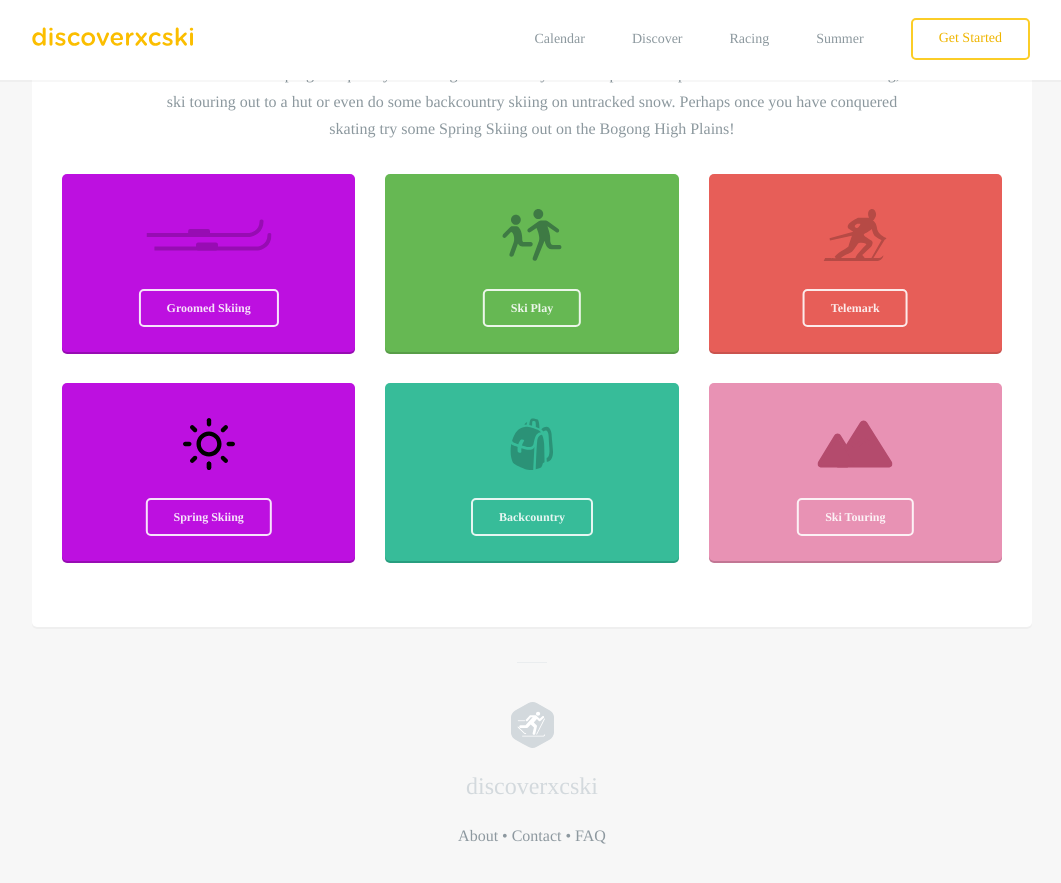
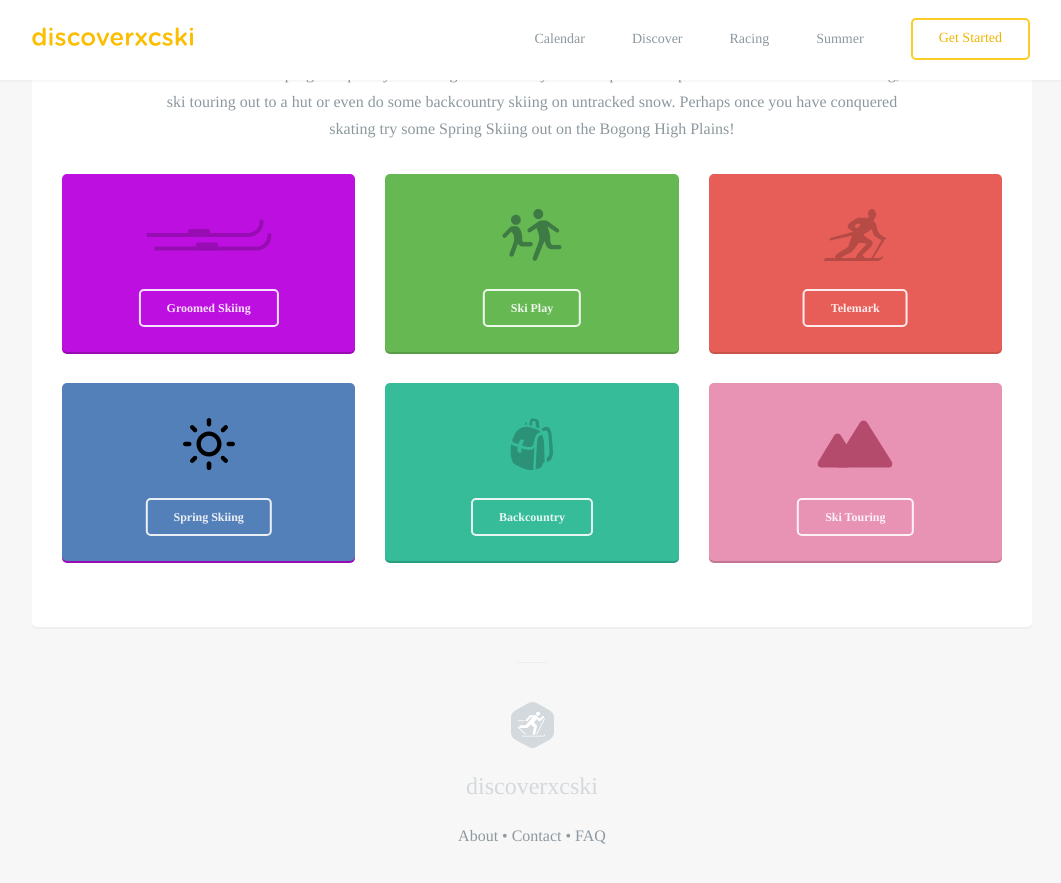
Before and after one commit to robcatto/robcatto.github.io, a Jekyll site: the page built from discoverxc/index.html, in a window 1280 px wide and 900 px high, scrolled down 1710 px. Shown: the top 883 px of the window, without its empty margins (108-1169 px from the left). Built offline with Jekyll 4.4.1, drawn with Linux system fonts in a browser that asks for light colours; some web fonts are replaced; Markdown is read by kramdown in place of the engine named in the settings.

Commit message:
Update index.html

```diff
--- a/discoverxc/index.html
+++ b/discoverxc/index.html
@@ -212,7 +212,7 @@ layout: default
                                                 </div>
                         </div>
                         <div class="column three">
-                                                <div class="callout-card nav-card" style="background-color: #BD10E0;box-shadow: 0px 2px 0px rgba(151, 12, 179, 1);">
+                                                <div class="callout-card nav-card" style="background-color: #5380B8; box-shadow: 0px 2px 0px rgba(151, 12, 179, 1);">
                                                     <svg width="125px" height="155px" viewBox="0 0 90 90" version="1.1" xmlns="http://www.w3.org/2000/svg" xmlns:xlink="http://www.w3.org/1999/xlink" xmlns:sketch="http://www.bohemiancoding.com/sketch/ns">
     <!-- Generator: Sketch 3.3.2 (12043) - http://www.bohemiancoding.com/sketch -->
     <title>Sun</title>
```
